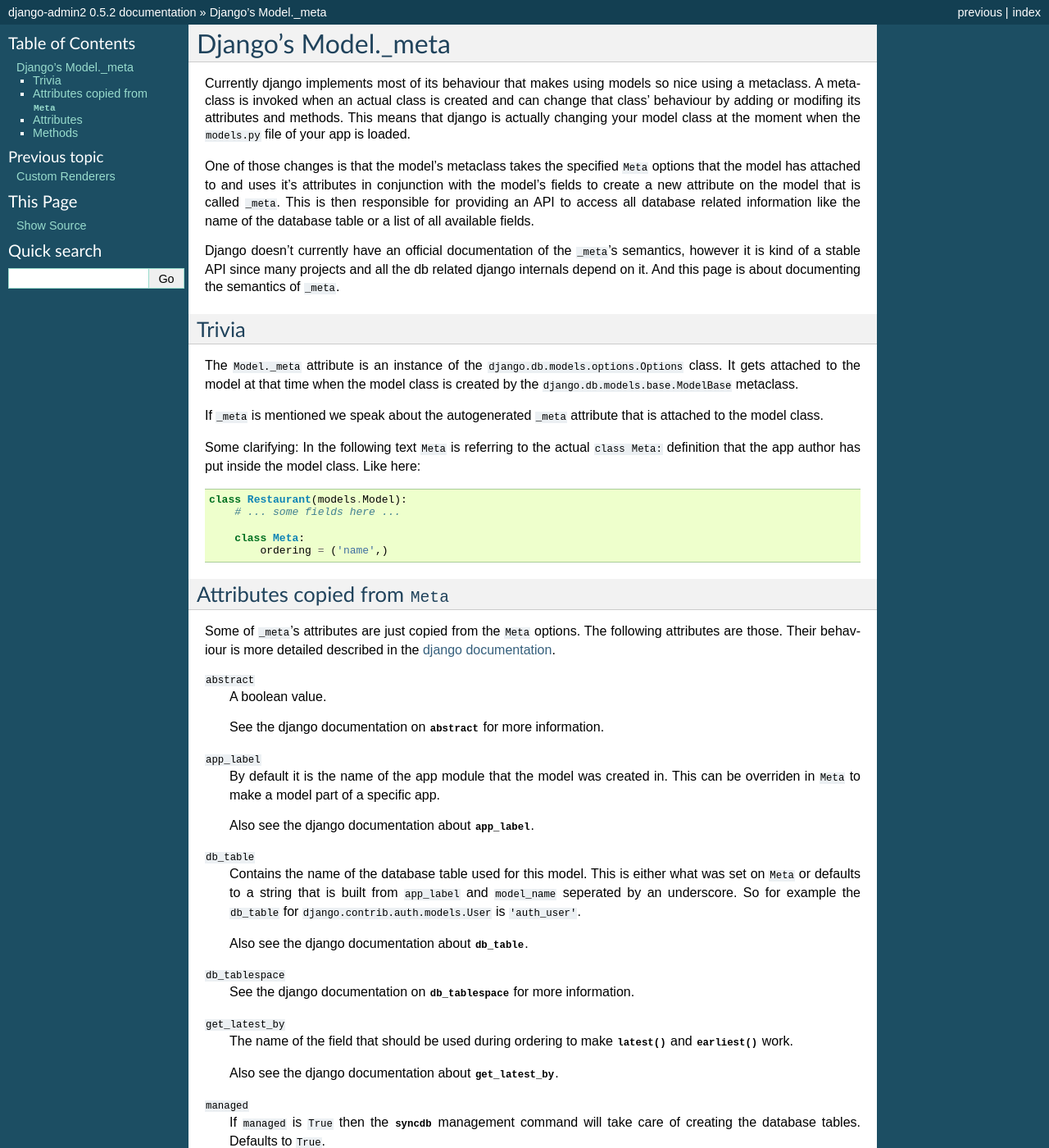
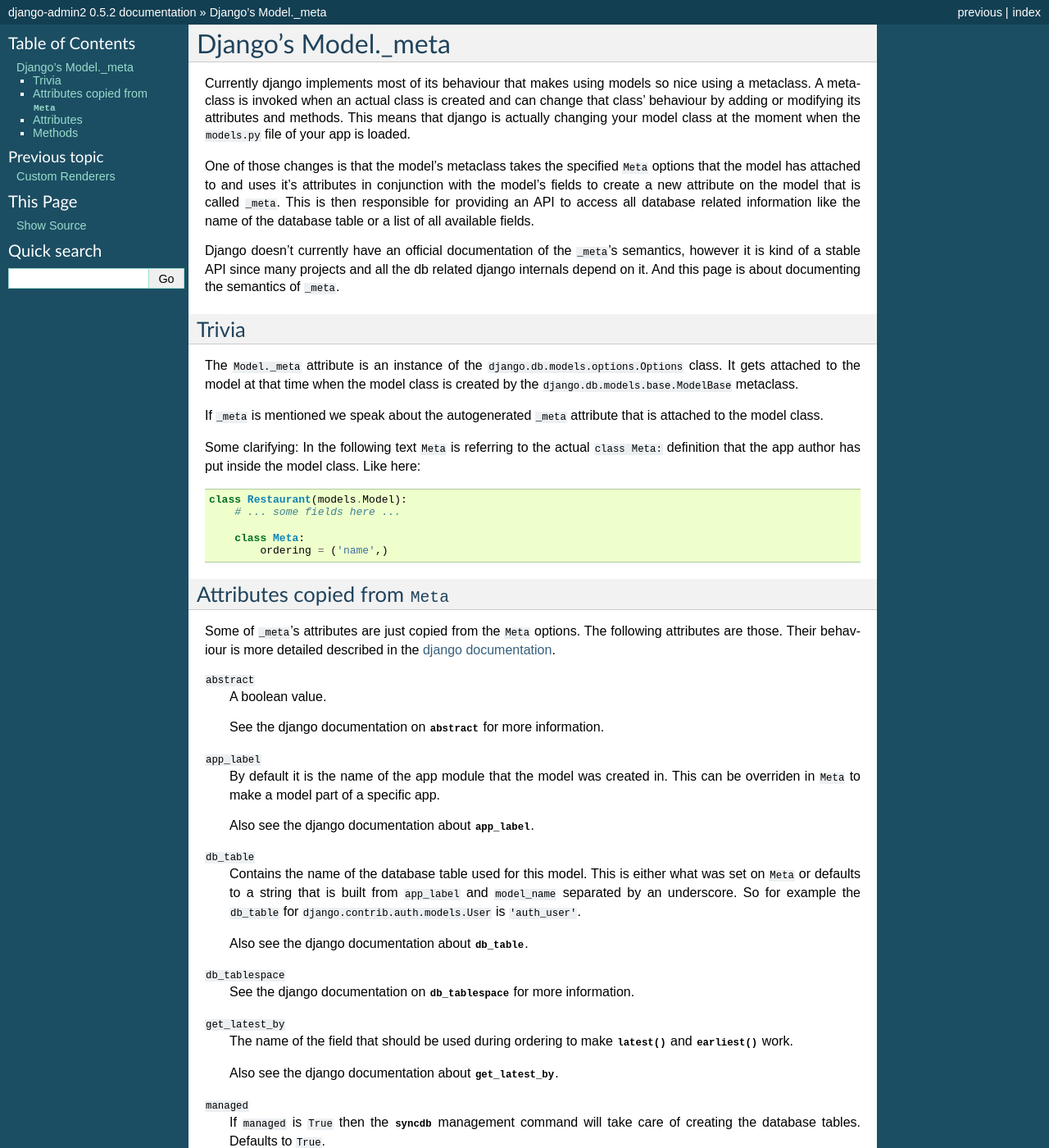
Before and after one commit to jazzband/django-admin2, a Sphinx documentation site: the page built from docs/ref/meta.rst, in a window 1280 px wide and 1400 px high. Shown: the whole window at 82% size. Built offline with Sphinx 7.4.7, drawn with Linux system fonts in a browser that asks for light colours; pages that are not in the unit, such as notebooks, are missing from menus.

Commit message:
docs: Fix a few typos
There are small typos in:
- djadmin2/actions.py
- djadmin2/views.py
- docs/ref/actions.rst
- docs/ref/meta.rst
- docs/ref/permissions.rst
- example/blog/tests/test_views.py

Fixes:
- Should read `separated` rather than `seperated`.
- Should read `response` rather than `reponse`.
- Should read `objects` rather than `obejcts`.
- Should read `modifying` rather than `modifing`.
- Should read `limited` rather than `limitted`.
- Should read `explicitly` rather than `explicityly`.
- Should read `execute` rather than `exectue`.
- Should read `embarrassing` rather than `embarressing`.
- Should read `denied` rather than `diened`.

Signed-off-by: Tim Gates <tim.gates@iress.com>

```diff
--- a/docs/ref/actions.rst
+++ b/docs/ref/actions.rst
@@ -48,7 +48,7 @@
 
 In these cases, Django’s admin lets you write and register “actions” – simple functions that get called with a list of objects selected on the change list page.
 
-If you look at any change list in the admin, you’ll see this feature in action; Django ships with a “delete selected objects” action available to all models.  Using our sample models, let's pretend we wrote a blog article about Django and our mother put in a whole bunch of embarressing comments. Rather than cherry-pick the comments, we want to delete the whole batch.
+If you look at any change list in the admin, you’ll see this feature in action; Django ships with a “delete selected objects” action available to all models.  Using our sample models, let's pretend we wrote a blog article about Django and our mother put in a whole bunch of embarrassing comments. Rather than cherry-pick the comments, we want to delete the whole batch.
 
 In our blog/admin.py module we write:
 
--- a/docs/ref/meta.rst
+++ b/docs/ref/meta.rst
@@ -4,7 +4,7 @@
 
 Currently django implements most of its behaviour that makes using models so
 nice using a metaclass. A metaclass is invoked when an actual class is created
-and can change that class' behaviour by adding or modifing its attributes and
+and can change that class' behaviour by adding or modifying its attributes and
 methods. This means that django is actually changing your model class at the
 moment when the ``models.py`` file of your app is loaded.
 
@@ -68,7 +68,7 @@
 ``db_table``
     Contains the name of the database table used for this model. This is
     either what was set on ``Meta`` or defaults to a string that is built
-    from ``app_label`` and ``model_name`` seperated by an underscore. So for
+    from ``app_label`` and ``model_name`` separated by an underscore. So for
     example the ``db_table`` for ``django.contrib.auth.models.User`` is
     ``'auth_user'``.
 
--- a/docs/ref/permissions.rst
+++ b/docs/ref/permissions.rst
@@ -78,7 +78,7 @@
 
 Based on these arguments should the ``has_permission`` method than return
 either ``True`` if the permission shall be granted or ``False`` if the access
-to the user shall be diened.
+to the user shall be denied.
 
 Here is an example implementation of a custom permission class:
 
@@ -214,7 +214,7 @@
 ``ModelAdmin2`` that is used for the model you want to access between the
 ``permissions`` variable and the ``has_view_permission``. This name will be the
 app label followed by the model name in lowercase with an underscore in between
-for ordinary django models. That way you can break free of beeing limitted to
+for ordinary django models. That way you can break free of beeing limited to
 permission checks for the current ``ModelAdmin2``. But that doesn't help you
 either if you don't know from the beginning on which model admin you want to
 check the permissions. Imagine the admin's index page that should show a list
```
Also changed, not shown: 3 other files.
